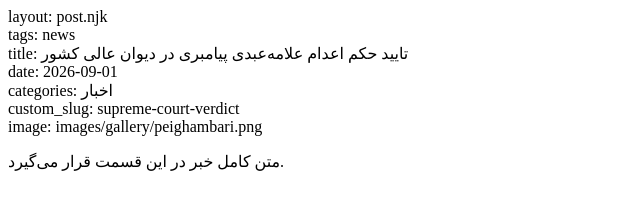
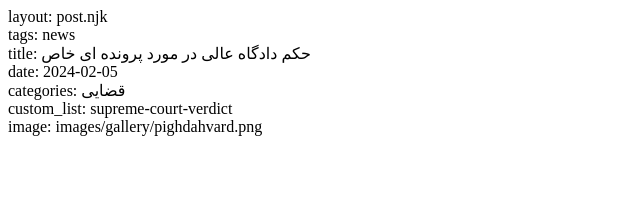
Before and after one commit to ipp-editorial/my-news-website, an Eleventy site: page src/news/first-post.md in a window 1280 px wide. Shown: the whole page, without its empty margins (0-640 px from the left). Built offline with nearby package versions, Linux system fonts and the light colour scheme; Eleventy itself is replaced by a stand-in of ours; files that its build step writes are made by us from their sources.

Commit message:
Update first-post.md

```diff
--- a/src/news/first-post.md
+++ b/src/news/first-post.md
@@ -1,9 +1,7 @@
 layout: post.njk
 tags: news
-title: تایید حکم اعدام علامه‌عبدی پیامبری در دیوان عالی کشور
-date: 2026-09-01
-categories: اخبار
-custom_slug: supreme-court-verdict
-image: images/gallery/peighambari.png
-
-متن کامل خبر در این قسمت قرار می‌گیرد.
+title: حکم دادگاه عالی در مورد پرونده ای خاص
+date: 2024-02-05
+categories: قضایی
+custom_list: supreme-court-verdict
+image: images/gallery/pighdahvard.png
```
